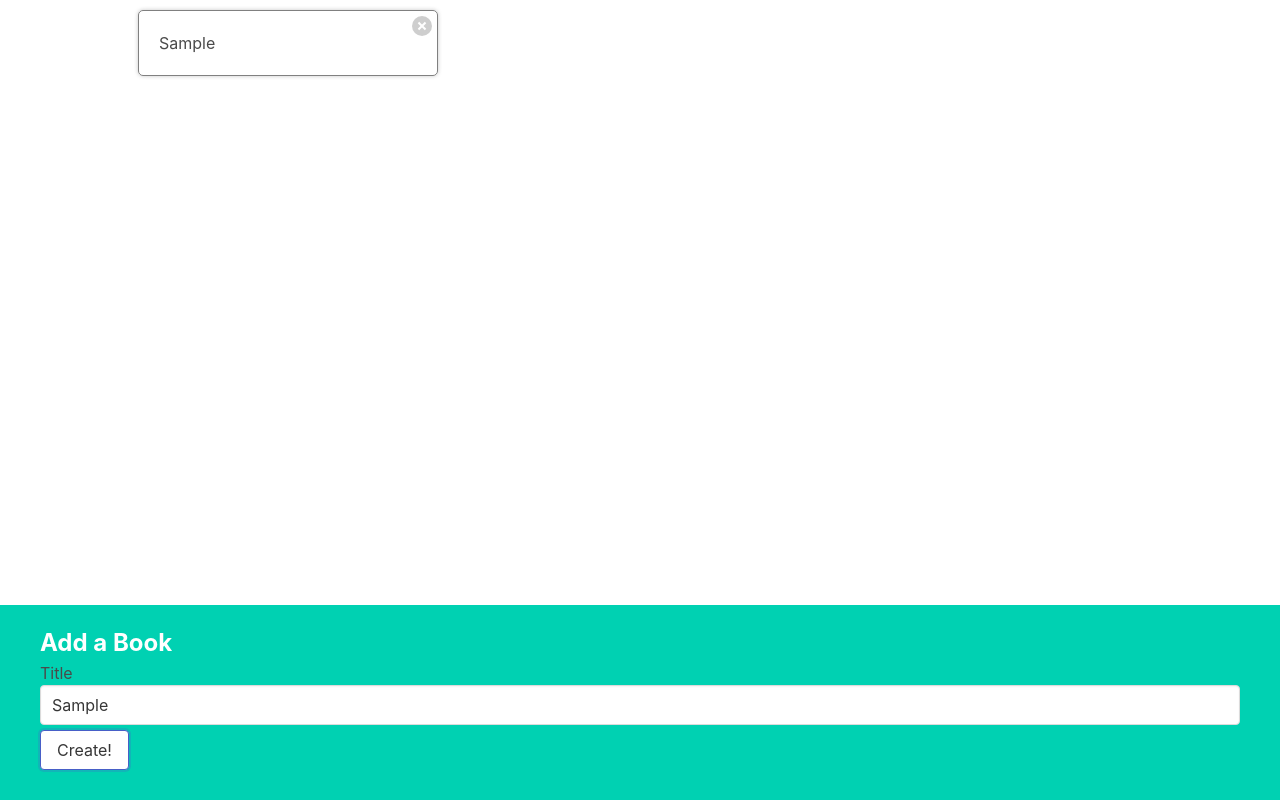
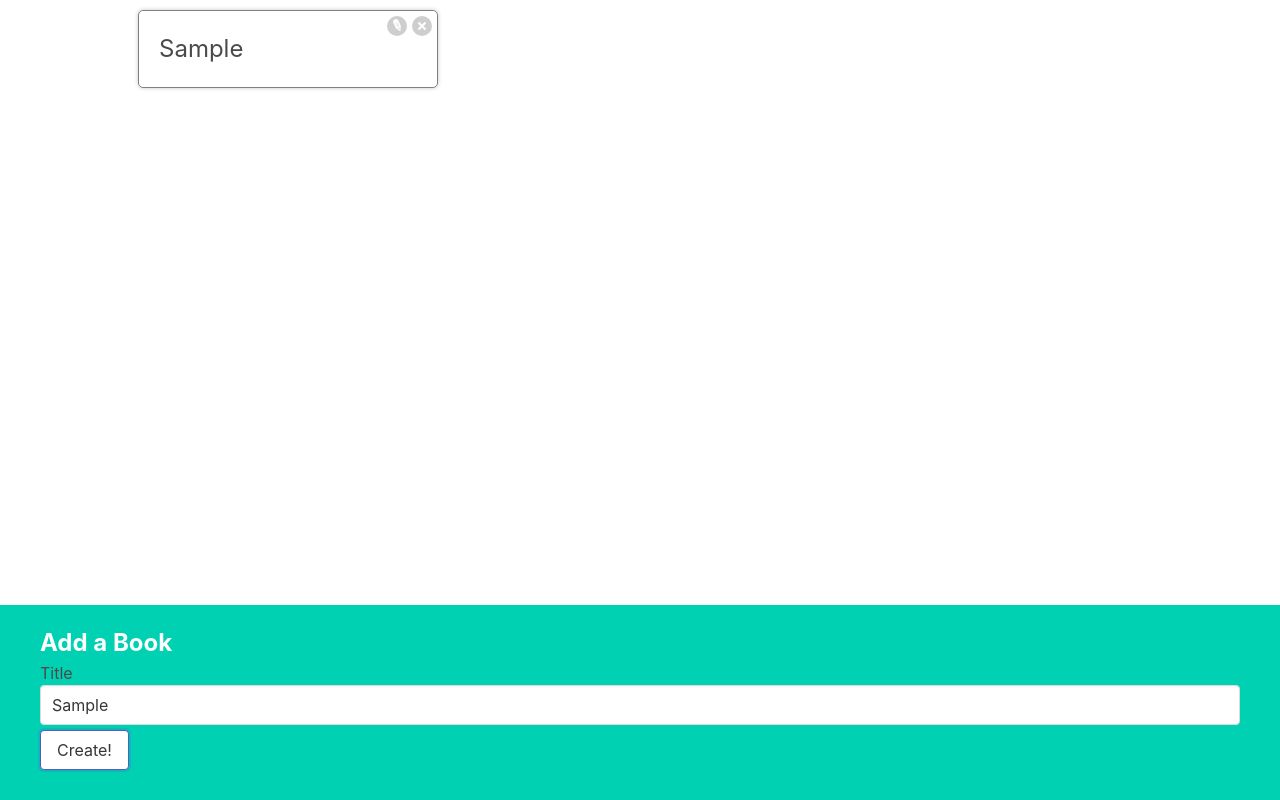
Before and after one commit to shiwanshudev/learn-nextjs, a React (Vite) app in the folder books/: page / in a window 1280 px wide. Both pictures are taken after typing "Sample" into the empty fields and a click on the button "Create!". Built offline with nearby package versions, Linux system fonts and the light colour scheme.

Commit message:
Add edit functionality to modify books

```diff
--- a/books/src/App.tsx
+++ b/books/src/App.tsx
@@ -16,13 +16,25 @@ function App() {
     ];
     setBooks(updatedBooks);
   };
+
+  const editBookById = (id: number, title: string) => {
+    const updatedBooks = books.map((book) => {
+      if (book.id === id) {
+        return { ...book, title };
+      } else {
+        return book;
+      }
+    });
+    console.log(updatedBooks);
+    setBooks(updatedBooks);
+  };
   const deleteBookById = (id: number) => {
     const updatedBooks = books.filter((book) => book.id !== id);
     setBooks(updatedBooks);
   };
   return (
     <div className="app">
-      <BookList books={books} onDelete={deleteBookById} />
+      <BookList books={books} onDelete={deleteBookById} onEdit={editBookById} />
       <BookCreate onCreate={createBook} />
     </div>
   );
--- a/books/src/components/BookEdit.tsx
+++ b/books/src/components/BookEdit.tsx
@@ -1,3 +1,33 @@
-export default function BookEdit() {
-  return <div>Book Edit</div>;
+import { useState } from "react";
+interface Book {
+  title: string;
+  id: number;
 }
+export default function BookEdit({
+  book,
+  onEdit,
+}: {
+  book: Book;
+  onEdit: (id: number, title: string) => void;
+}) {
+  const [title, setTitle] = useState(book.title);
+  const handleChange = (e: React.ChangeEvent<HTMLInputElement>) =>
+    setTitle(e.target.value);
+  const handleSubmit = (e: React.FormEvent<HTMLFormElement>) => {
+    e.preventDefault();
+    onEdit(book.id, title);
+  };
+  return (
+    <form className="book-edit" onSubmit={handleSubmit}>
+      <label htmlFor="input">Title</label>
+      <input
+        type="text"
+        className="input"
+        id="input"
+        onChange={handleChange}
+        value={title}
+      />
+      <button className="button is-primary">Save</button>
+    </form>
+  );
+}
--- a/books/src/components/BookList.tsx
+++ b/books/src/components/BookList.tsx
@@ -7,12 +7,14 @@ interface Book {
 export default function BookList({
   books,
   onDelete,
+  onEdit,
 }: {
   books: Book[];
   onDelete: (id: number) => void;
+  onEdit: (id: number, title: string) => void;
 }) {
   const renderedBooks = books.map((book) => (
-    <BookShow book={book} key={book.id} onDelete={onDelete} />
+    <BookShow book={book} key={book.id} onDelete={onDelete} onEdit={onEdit} />
   ));
   return <div className="book-list">{renderedBooks}</div>;
 }
--- a/books/src/components/BookShow.tsx
+++ b/books/src/components/BookShow.tsx
@@ -1,3 +1,6 @@
+import { useState } from "react";
+import BookEdit from "./BookEdit";
+
 interface Book {
   title: string;
   id: number;
@@ -6,16 +9,30 @@ interface Book {
 export default function BookShow({
   book,
   onDelete,
+  onEdit,
 }: {
   book: Book;
   onDelete: (id: number) => void;
+  onEdit: (id: number, title: string) => void;
 }) {
-  const handleDelete = () => onDelete(book.id);
+  const [showEdit, setShowEdit] = useState(false);
+  const handleDeleteClick = () => onDelete(book.id);
+  const handleEditClick = () => setShowEdit(!showEdit);
+
+  let content = <h3>{book.title}</h3>;
+
+  if (showEdit) {
+    content = <BookEdit book={book} onEdit={onEdit} />;
+  }
+
   return (
     <div className="book-show">
-      {book.title}
+      <div>{content}</div>
       <div className="actions">
-        <button className="delete" onClick={handleDelete}>
+        <button className="edit" onClick={handleEditClick}>
+          Edit
+        </button>
+        <button className="delete" onClick={handleDeleteClick}>
           Delete
         </button>
       </div>
```
